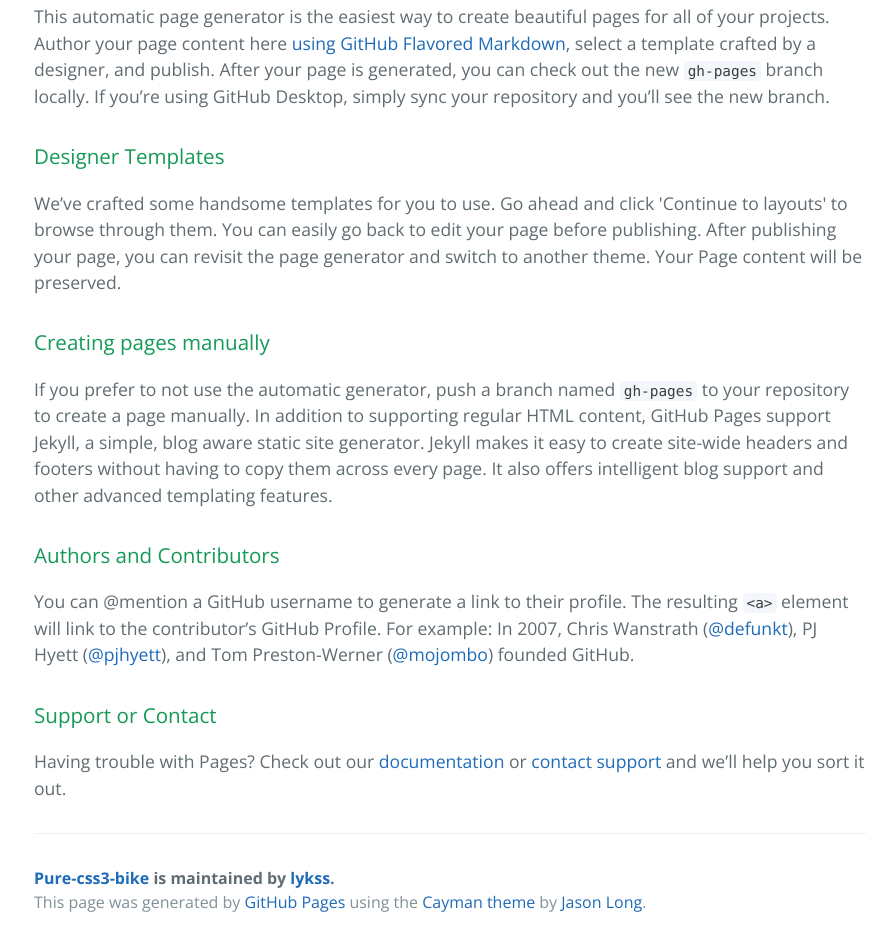
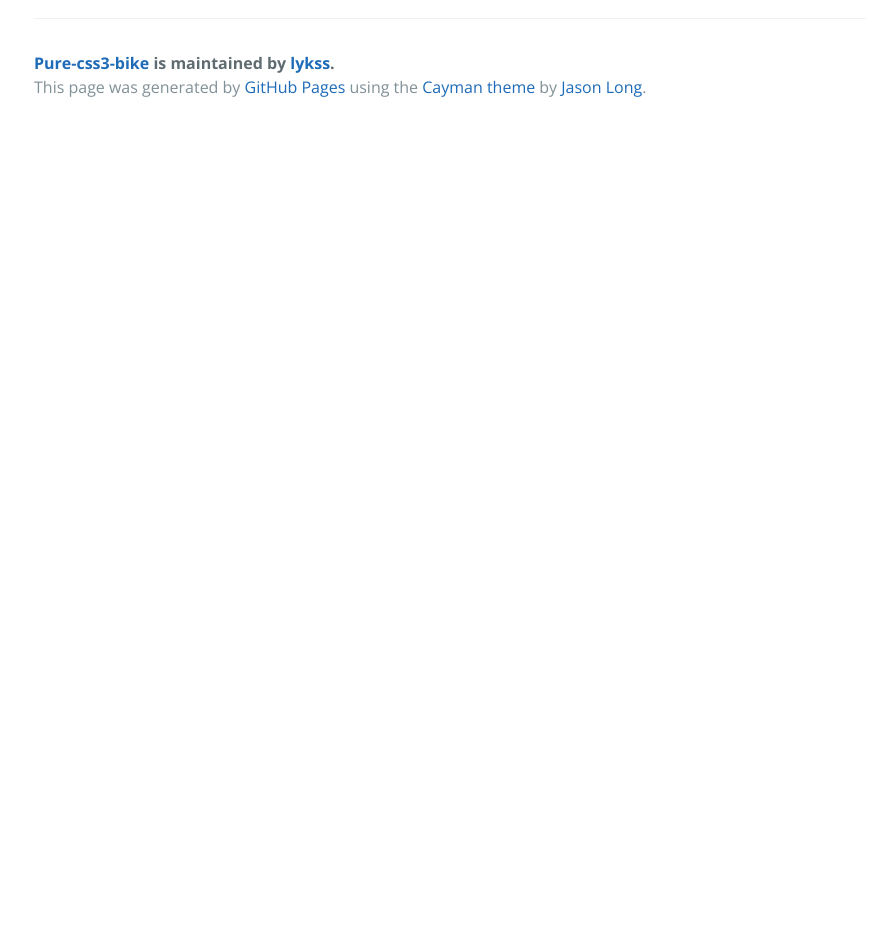
Before and after one commit to lykss/pure-css3-bike, a plain HTML site: page index.html in a window 1280 px wide. Shown: the part 413-1359 px from the top of the page, without its empty margins (190-1083 px from the left). After the commit the page ends 800 px from the top, so only its background shows below. Drawn offline with nearby package versions, Linux system fonts and the light colour scheme.

```diff
--- a/index.html
+++ b/index.html
@@ -22,28 +22,6 @@
       <h3>
 <a id="welcome-to-github-pages" class="anchor" href="#welcome-to-github-pages" aria-hidden="true"><span aria-hidden="true" class="octicon octicon-link"></span></a>Welcome to GitHub Pages.</h3>
 
-<p>This automatic page generator is the easiest way to create beautiful pages for all of your projects. Author your page content here <a href="https://guides.github.com/features/mastering-markdown/">using GitHub Flavored Markdown</a>, select a template crafted by a designer, and publish. After your page is generated, you can check out the new <code>gh-pages</code> branch locally. If you’re using GitHub Desktop, simply sync your repository and you’ll see the new branch.</p>
-
-<h3>
-<a id="designer-templates" class="anchor" href="#designer-templates" aria-hidden="true"><span aria-hidden="true" class="octicon octicon-link"></span></a>Designer Templates</h3>
-
-<p>We’ve crafted some handsome templates for you to use. Go ahead and click 'Continue to layouts' to browse through them. You can easily go back to edit your page before publishing. After publishing your page, you can revisit the page generator and switch to another theme. Your Page content will be preserved.</p>
-
-<h3>
-<a id="creating-pages-manually" class="anchor" href="#creating-pages-manually" aria-hidden="true"><span aria-hidden="true" class="octicon octicon-link"></span></a>Creating pages manually</h3>
-
-<p>If you prefer to not use the automatic generator, push a branch named <code>gh-pages</code> to your repository to create a page manually. In addition to supporting regular HTML content, GitHub Pages support Jekyll, a simple, blog aware static site generator. Jekyll makes it easy to create site-wide headers and footers without having to copy them across every page. It also offers intelligent blog support and other advanced templating features.</p>
-
-<h3>
-<a id="authors-and-contributors" class="anchor" href="#authors-and-contributors" aria-hidden="true"><span aria-hidden="true" class="octicon octicon-link"></span></a>Authors and Contributors</h3>
-
-<p>You can @mention a GitHub username to generate a link to their profile. The resulting <code>&lt;a&gt;</code> element will link to the contributor’s GitHub Profile. For example: In 2007, Chris Wanstrath (<a href="https://github.com/defunkt" class="user-mention">@defunkt</a>), PJ Hyett (<a href="https://github.com/pjhyett" class="user-mention">@pjhyett</a>), and Tom Preston-Werner (<a href="https://github.com/mojombo" class="user-mention">@mojombo</a>) founded GitHub.</p>
-
-<h3>
-<a id="support-or-contact" class="anchor" href="#support-or-contact" aria-hidden="true"><span aria-hidden="true" class="octicon octicon-link"></span></a>Support or Contact</h3>
-
-<p>Having trouble with Pages? Check out our <a href="https://help.github.com/pages">documentation</a> or <a href="https://github.com/contact">contact support</a> and we’ll help you sort it out.</p>
-
       <footer class="site-footer">
         <span class="site-footer-owner"><a href="https://github.com/lykss/pure-css3-bike">Pure-css3-bike</a> is maintained by <a href="https://github.com/lykss">lykss</a>.</span>
 
```
Also changed, not shown: params.json (+1 -1 lines).
